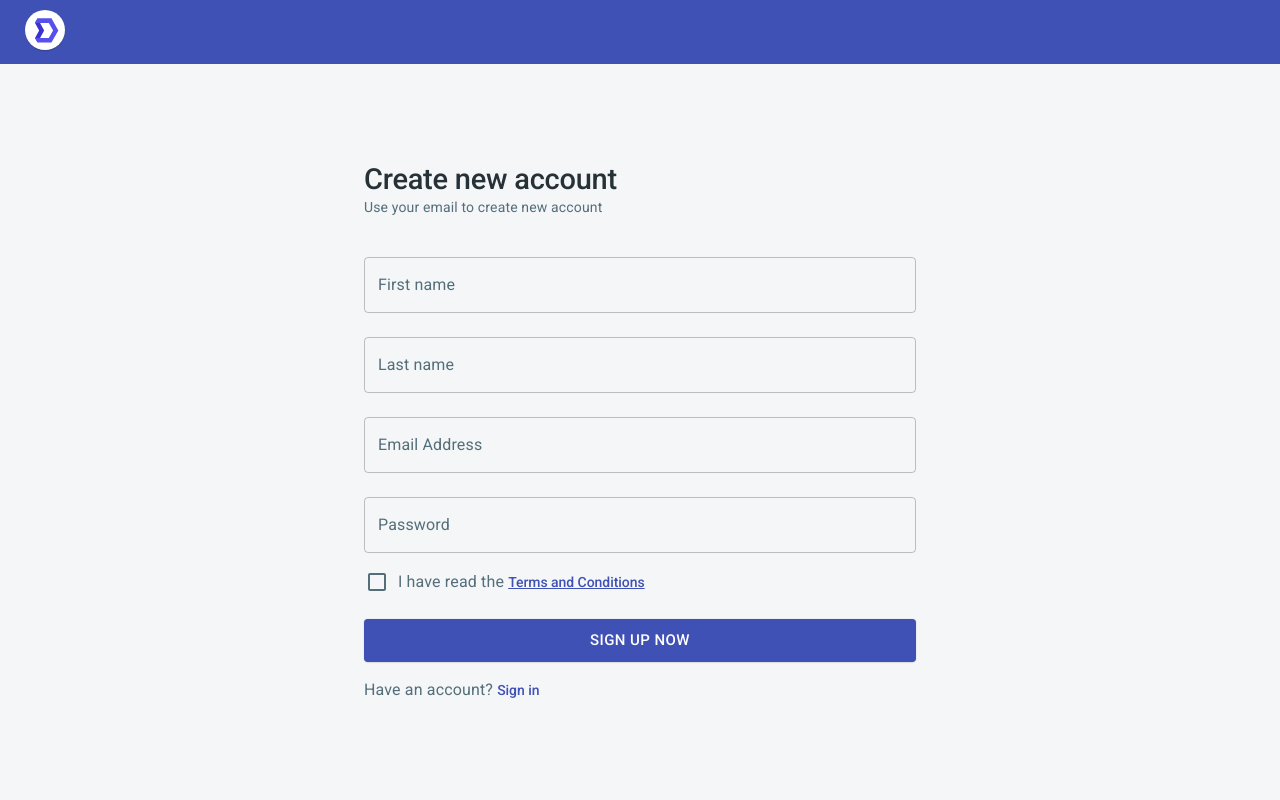
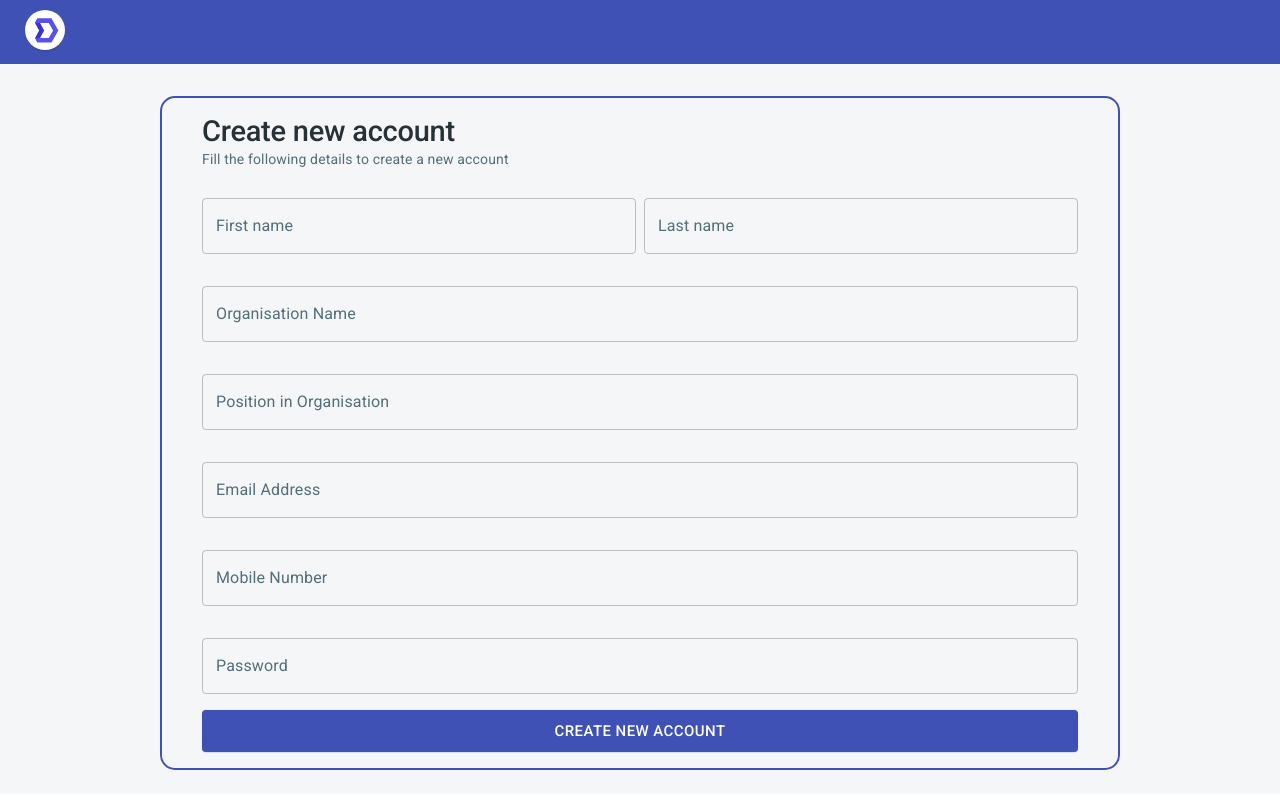
Before and after one commit to alankritgupta091099/stat-report-gen, a React (Create React App) app in the folder frontend/: page /register in a window 1280 px wide. Built offline with nearby package versions, Linux system fonts and the light colour scheme.

Commit message:
user register form complete

```diff
--- a/frontend/src/views/auth/RegisterView.js
+++ b/frontend/src/views/auth/RegisterView.js
@@ -2,31 +2,32 @@ import React from 'react';
 import { Link as RouterLink, useNavigate } from 'react-router-dom';
 import * as Yup from 'yup';
 import { Formik } from 'formik';
-import {
-  Box,
-  Button,
-  Checkbox,
-  Container,
-  FormHelperText,
-  Link,
-  TextField,
-  Typography,
-  makeStyles
-} from '@material-ui/core';
+import { Box , Button , Checkbox , Container, FormHelperText , Grid , Link , TextField , Typography , makeStyles } from '@material-ui/core';
 import Page from 'src/components/Page';
 
 const useStyles = makeStyles((theme) => ({
   root: {
     backgroundColor: theme.palette.background.dark,
-    height: '100%',
+    height: 'auto',
     paddingBottom: theme.spacing(3),
-    paddingTop: theme.spacing(3)
+    paddingTop: theme.spacing(4),
+  },
+  formStyle:{
+    border: '2px solid '+theme.palette.primary.main,
+    borderRadius: '15px'
   }
 }));
 
 const RegisterView = () => {
   const classes = useStyles();
   const navigate = useNavigate();
+
+  const phoneRegExp = /^(\+?\d{0,4})?\s?-?\s?(\(?\d{3}\)?)\s?-?\s?(\(?\d{3}\)?)\s?-?\s?(\(?\d{4}\)?)?$/
+
+  const handleSubmit = () => {
+    console.log("object")
+    navigate('/app/dashboard', { replace: true });
+  }
 
   return (
     <Page
@@ -39,12 +40,15 @@ const RegisterView = () => {
         height="100%"
         justifyContent="center"
       >
-        <Container maxWidth="sm">
+        <Container maxWidth="md" className={classes.formStyle}>
           <Formik
             initialValues={{
               email: '',
               firstName: '',
               lastName: '',
+              orgName:'',
+              orgPosition:'',
+              mobNumber:'',
               password: '',
               policy: false
             }}
@@ -53,25 +57,26 @@ const RegisterView = () => {
                 email: Yup.string().email('Must be a valid email').max(255).required('Email is required'),
                 firstName: Yup.string().max(255).required('First name is required'),
                 lastName: Yup.string().max(255).required('Last name is required'),
+                orgName: Yup.string().max(255).required('Organisation name is required'),
+                orgPosition: Yup.string().max(255).required('Position in organisation is required'),
+                mobNumber: Yup.string().required().matches(phoneRegExp, 'Phone number is not valid'),
                 password: Yup.string().max(255).required('password is required'),
                 policy: Yup.boolean().oneOf([true], 'This field must be checked')
               })
             }
-            onSubmit={() => {
-              navigate('/app/dashboard', { replace: true });
-            }}
           >
             {({
               errors,
               handleBlur,
               handleChange,
-              handleSubmit,
+              //handleSubmit,
               isSubmitting,
               touched,
               values
             }) => (
-              <form onSubmit={handleSubmit}>
-                <Box mb={3}>
+              <form onSubmit={handleSubmit} style={{padding:'1rem'}}>
+                <Grid container spacing={1}>
+                  <Grid item xs={12}>
                     <Typography
                       color="textPrimary"
                       variant="h2"
@@ -83,9 +88,10 @@ const RegisterView = () => {
                       gutterBottom
                       variant="body2"
                     >
-                    Use your email to create new account
+                      Fill the following details to create a new account
                     </Typography>
-                </Box>
+                  </Grid>
+                  <Grid item xs={6}>
                     <TextField
                       error={Boolean(touched.firstName && errors.firstName)}
                       fullWidth
@@ -98,6 +104,8 @@ const RegisterView = () => {
                       value={values.firstName}
                       variant="outlined"
                     />
+                  </Grid>
+                  <Grid item xs={6}>
                     <TextField
                       error={Boolean(touched.lastName && errors.lastName)}
                       fullWidth
@@ -110,6 +118,36 @@ const RegisterView = () => {
                       value={values.lastName}
                       variant="outlined"
                     />
+                  </Grid>
+                  <Grid item xs={12}>
+                    <TextField
+                      error={Boolean(touched.orgName && errors.orgName)}
+                      fullWidth
+                      helperText={touched.orgName && errors.orgName}
+                      label="Organisation Name"
+                      margin="normal"
+                      name="orgName"
+                      onBlur={handleBlur}
+                      onChange={handleChange}
+                      value={values.orgName}
+                      variant="outlined"
+                    />
+                  </Grid>
+                  <Grid item xs={12}>
+                    <TextField
+                      error={Boolean(touched.orgPosition && errors.orgPosition)}
+                      fullWidth
+                      helperText={touched.orgPosition && errors.orgPosition}
+                      label="Position in Organisation"
+                      margin="normal"
+                      name="orgPosition"
+                      onBlur={handleBlur}
+                      onChange={handleChange}
+                      value={values.orgPosition}
+                      variant="outlined"
+                    />
+                  </Grid>
+                  <Grid item xs={12}>
                     <TextField
                       error={Boolean(touched.email && errors.email)}
                       fullWidth
@@ -123,6 +161,22 @@ const RegisterView = () => {
                       value={values.email}
                       variant="outlined"
                     />
+                  </Grid>
+                  <Grid item xs={12}>{/*Mobile number validation including country code*/}
+                    <TextField
+                      error={Boolean(touched.mobNumber && errors.mobNumber)}
+                      fullWidth
+                      helperText={touched.mobNumber && errors.mobNumber}
+                      label="Mobile Number"
+                      margin="normal"
+                      name="mobNumber"
+                      onBlur={handleBlur}
+                      onChange={handleChange}
+                      value={values.mobNumber}
+                      variant="outlined"
+                    />
+                  </Grid>
+                  <Grid item xs={12}>{/*Add Auto generate password*/} {/*Forget password section*/}
                     <TextField
                       error={Boolean(touched.password && errors.password)}
                       fullWidth
@@ -136,39 +190,8 @@ const RegisterView = () => {
                       value={values.password}
                       variant="outlined"
                     />
-                <Box
-                  alignItems="center"
-                  display="flex"
-                  ml={-1}
-                >
-                  <Checkbox
-                    checked={values.policy}
-                    name="policy"
-                    onChange={handleChange}
-                  />
-                  <Typography
-                    color="textSecondary"
-                    variant="body1"
-                  >
-                    I have read the
-                    {' '}
-                    <Link
-                      color="primary"
-                      component={RouterLink}
-                      to="#"
-                      underline="always"
-                      variant="h6"
-                    >
-                      Terms and Conditions
-                    </Link>
-                  </Typography>
-                </Box>
-                {Boolean(touched.policy && errors.policy) && (
-                  <FormHelperText error>
-                    {errors.policy}
-                  </FormHelperText>
-                )}
-                <Box my={2}>
+                  </Grid>
+                  <Grid item xs={12}>
                     <Button
                       color="primary"
                       disabled={isSubmitting}
@@ -177,23 +200,10 @@ const RegisterView = () => {
                       type="submit"
                       variant="contained"
                     >
-                    Sign up now
+                      Create New Account
                     </Button>
-                </Box>
-                <Typography
-                  color="textSecondary"
-                  variant="body1"
-                >
-                  Have an account?
-                  {' '}
-                  <Link
-                    component={RouterLink}
-                    to="/login"
-                    variant="h6"
-                  >
-                    Sign in
-                  </Link>
-                </Typography>
+                  </Grid>
+                </Grid>
               </form>
             )}
           </Formik>
```
Lines whose indentation alone changed are shown as unchanged.
